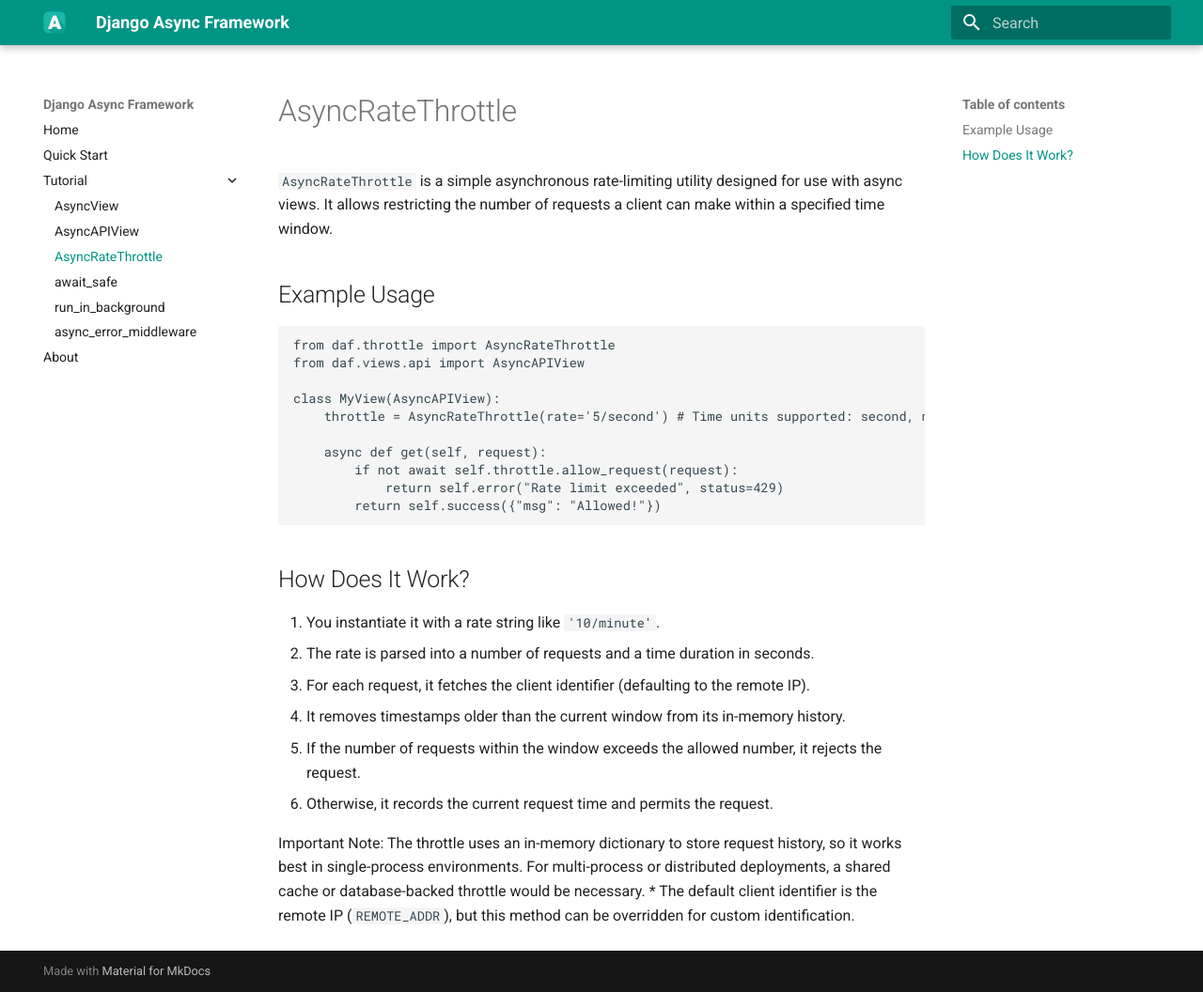
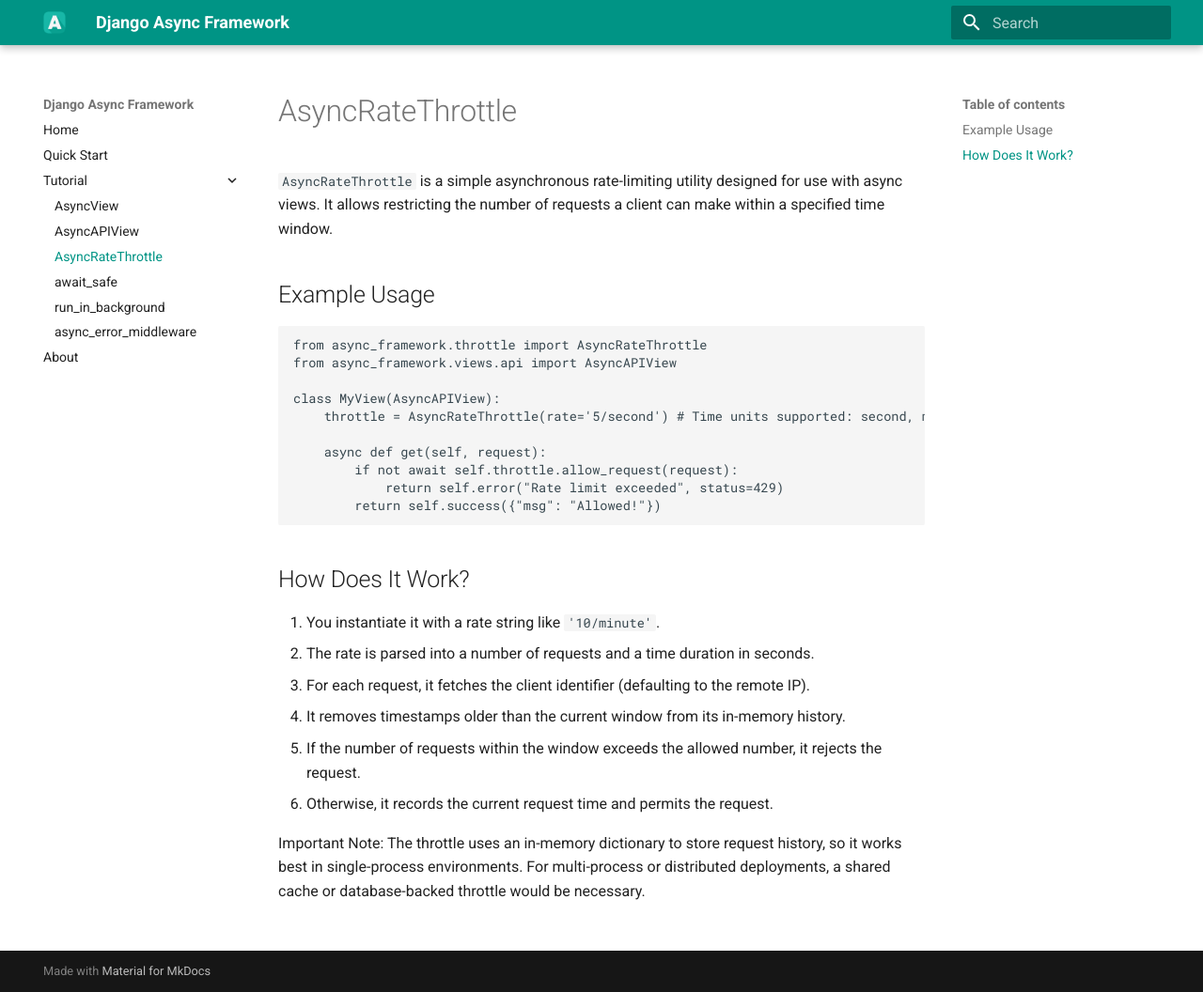
Before and after one commit to mouhamaddev/django-async-framework, an MkDocs documentation site: the page built from docs/tutorial/asyncratethrottle.md, in a window 1280 px wide and 1056 px high. Shown: the whole window at 94% size. Built offline with MkDocs 1.6.1 and Material for MkDocs 9.7.7, drawn with Linux system fonts in a browser that asks for light colours.

Commit message:
docs: update and polish documentation

````diff
--- a/docs/tutorial/asyncratethrottle.md
+++ b/docs/tutorial/asyncratethrottle.md
@@ -3,8 +3,8 @@
 ## Example Usage
 
 ```python
-from daf.throttle import AsyncRateThrottle
-from daf.views.api import AsyncAPIView
+from async_framework.throttle import AsyncRateThrottle
+from async_framework.views.api import AsyncAPIView
 
 class MyView(AsyncAPIView):
     throttle = AsyncRateThrottle(rate='5/second') # Time units supported: second, minute, and hour
@@ -26,4 +26,3 @@
 
 Important Note: The throttle uses an in-memory dictionary to store request history, so it works best in single-process environments.
 For multi-process or distributed deployments, a shared cache or database-backed throttle would be necessary.
-* The default client identifier is the remote IP (`REMOTE_ADDR`), but this method can be overridden for custom identification.
````
Also changed, not shown: docs/tutorial/asyncapiview.md (+1 -1 lines), docs/tutorial/asyncview.md (+1 -1 lines), docs/tutorial/run_in_background.md (+1 -1 lines).
